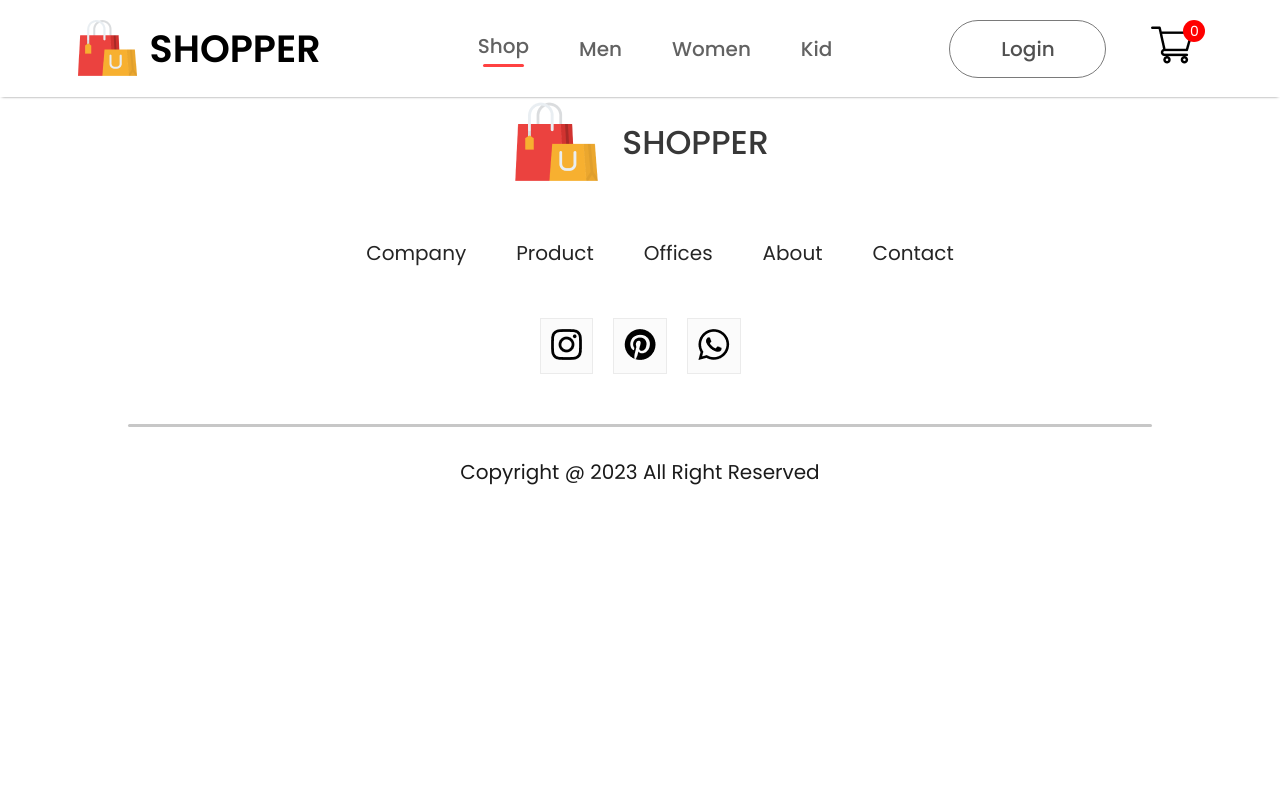
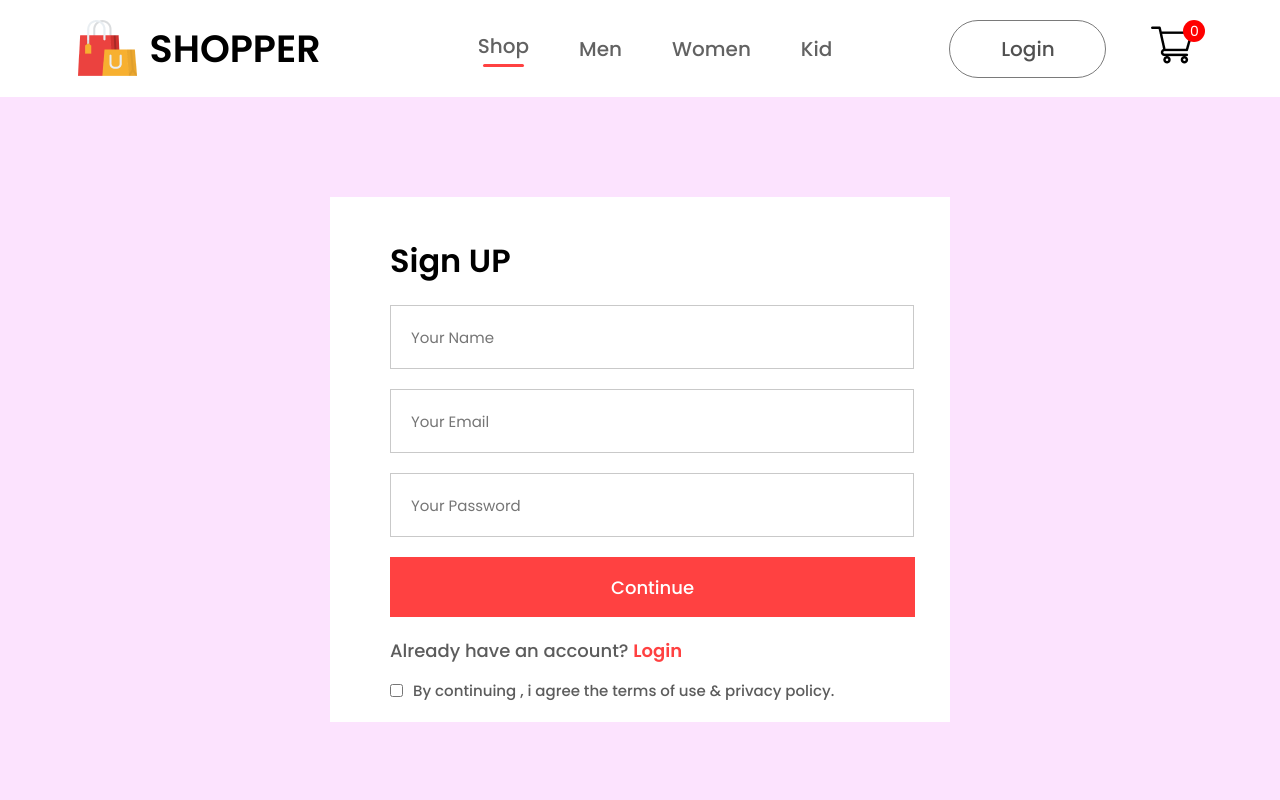
Before and after one commit to Anishpokhrel04/Shoppers, a React (Vite) app: page /login in a window 1280 px wide. Shown: the top 800 px of the page. Built offline with nearby package versions, Linux system fonts and the light colour scheme.

Commit message:
login-signup page has been created

```diff
--- a/src/Components/Footer/Footer.scss
+++ b/src/Components/Footer/Footer.scss
@@ -4,6 +4,7 @@
   justify-content: center;
   align-items: center;
   gap: 50px;
+  margin-top: 50px;
   .footer-logo{
     display: flex;
     align-items: center;
--- a/src/Components/Item/Item.scss
+++ b/src/Components/Item/Item.scss
@@ -2,7 +2,6 @@
   width: 250px;
   display: flex;
   flex-direction: column;
-
 
 
   p {
--- a/src/Pages/LoginSignup.jsx
+++ b/src/Pages/LoginSignup.jsx
@@ -1,11 +1,28 @@
-import React from 'react'
+import React from "react";
+import "./SCSS/LoginSignup.scss";
 
 const LoginSignup = () => {
   return (
-    <div>
+    <div className="login-Signup">
+      <div className="login-signup-container">
+        <h1>Sign UP</h1>
 
+        <div className="login-signup-field">
+          <input type="text" placeholder="Your Name" />
+          <input type="email" placeholder="Your Email" />
+          <input type="password" placeholder="Your Password" />
+        </div>
+        <button>Continue</button>
+        <p className="loginsignup-login">
+          Already have an account? <span>Login</span>
+        </p>
+        <div className="loginsignup-agree">
+          <input type="checkbox" name="" id="" />
+          <p>By continuing , i agree the terms of use & privacy policy.</p>
+        </div>
+      </div>
     </div>
-  )
-}
+  );
+};
 
-export default LoginSignup
+export default LoginSignup;
--- /dev/null
+++ b/src/Pages/SCSS/LoginSignup.scss
@@ -0,0 +1,69 @@
+.login-Signup {
+  width: 100%;
+  background: #fce3fe;
+  padding-top: 100px;
+  padding-bottom: 100px;
+  display: flex;
+  flex-direction: column;
+  justify-content: center;
+  align-items: center;
+
+  .login-signup-container {
+    width: 500px;
+    background: white;
+    margin: auto;
+    padding: 20px 60px;
+
+    h1 {
+      margin: 20px 0px;
+    }
+    .login-signup-field {
+      display: flex;
+      flex-direction: column;
+      gap: 20px;
+      margin-top: 10px;
+
+      input {
+        height: 60px;
+        width: 100%;
+        padding-left: 20px;
+        border: 1px solid #c9c9c9;
+        outline: none;
+        color: #5c5c5c;
+        font-size: 15px;
+      }
+    }
+    button {
+      width: 525px;
+      height: 60px;
+      color: white;
+      background: #ff4141;
+      margin-top: 20px;
+      border: none;
+      font-size: 18px;
+      font-weight: 500;
+      cursor: pointer;
+    }
+    .loginsignup-login {
+      margin-top: 20px;
+      color: #5c5c5c;
+      font-size: 18px;
+      font-weight: 500;
+
+      span{
+        color: #ff4141;
+        font-weight: 600;
+      }
+    }
+    .loginsignup-agree{
+      display: flex;
+
+
+      gap: 10px;
+      margin-top: 15px;
+      color: #5c5c5c;
+      font-size: 15px;
+      font-weight: 500;
+    }
+  }
+}
--- a/src/Pages/SCSS/ShopCategory.scss
+++ b/src/Pages/SCSS/ShopCategory.scss
@@ -3,17 +3,46 @@
     display: block;
     margin: 30px auto;
     width: 82%;
+  }
   .shopcategory-indexSort {
     display: flex;
     margin: 0px 170px;
     justify-content: space-between;
     align-items: center;
 
-      .shopcategory-sort{
+    p {
+      span {
+        font-weight: 600;
+      }
+    }
+
+    .shopcategory-sort {
       padding: 10px 20px;
       border-radius: 40px;
       border: 1px solid #888;
     }
   }
+  .shopcategory-products {
+    align-items: center;
+    justify-content: center;
+    margin: 20px 170px;
+    display: grid;
+    grid-template-columns: 1fr 1fr 1fr 1fr;
+    row-gap: 80px;
+
+  }
+  .shopcategory-loadmore {
+    display: flex;
+    justify-content: center;
+    align-items: center;
+    margin: 150px auto;
+    width: 233px;
+    height: 69px;
+    border-radius: 75px;
+    background: #ededed;
+    color: #787878;
+    font-size: 18px;
+    font-weight: 500;
+    margin-top: 50px;
   }
 }
--- a/src/Pages/ShopCategory.jsx
+++ b/src/Pages/ShopCategory.jsx
@@ -36,6 +36,9 @@
           }
         })}
       </div>
+      <div className="shopcategory-loadmore">
+        Explore More
+      </div>
     </div>
   );
 };
```
Lines whose indentation alone changed are shown as unchanged.
